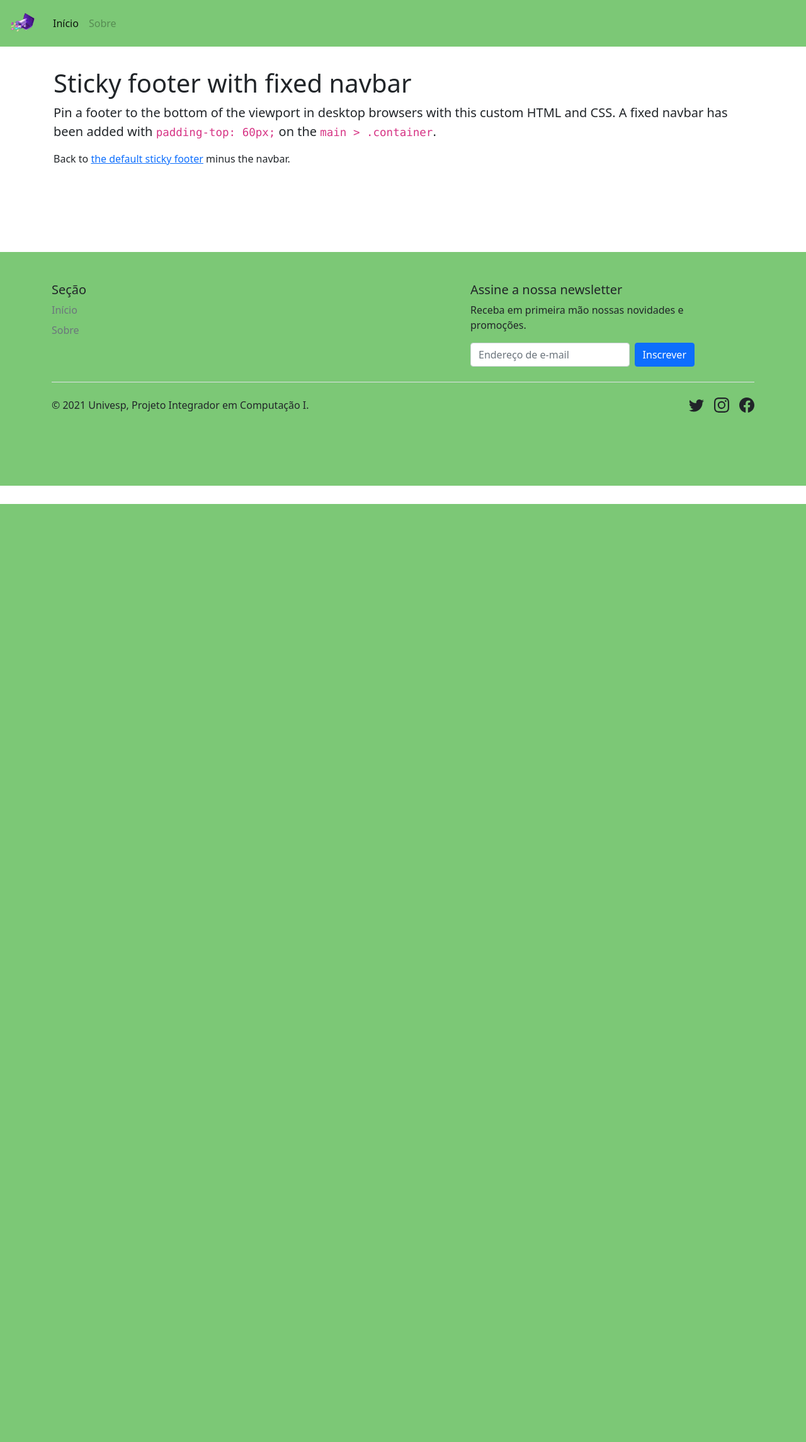
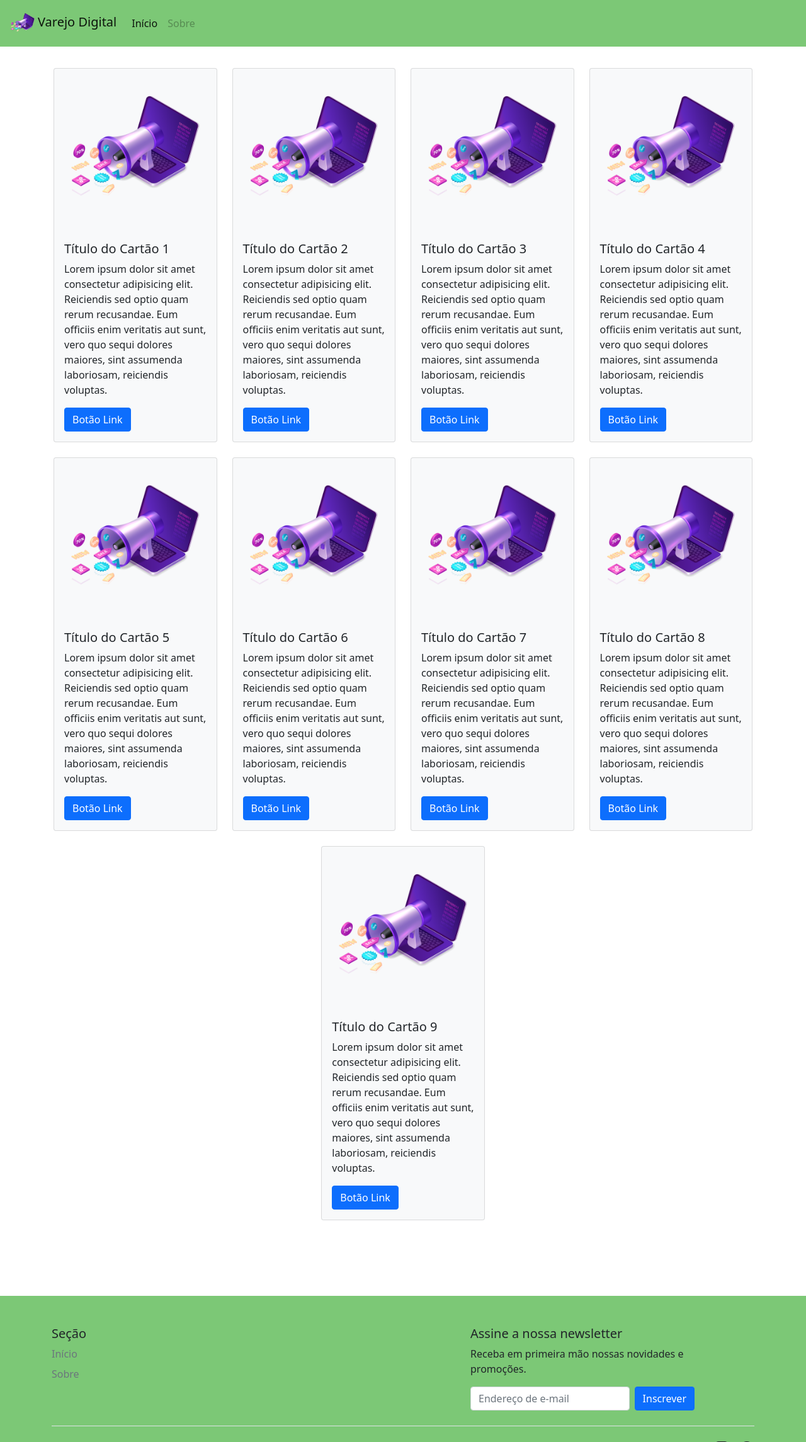
Before and after one commit to wpgoncalves/showcase, a Django app: page /index/ in a window 1280 px wide. Shown: the top 2289 px of the page at 63% size. Before the commit the page ends 800 px from the top, so only its background shows below. Run offline with Django 3.2, Linux system fonts and the light colour scheme.

Commit message:
criação do diretório de assets, inclusão dos cartões no corpo do template principal.

```diff
--- a/showcase/settings.py
+++ b/showcase/settings.py
@@ -118,7 +118,11 @@ USE_TZ = True
 # Static files (CSS, JavaScript, Images)
 # https://docs.djangoproject.com/en/3.2/howto/static-files/
 
-STATIC_URL = '/static/'
+STATIC_URL = '/assets/'
+
+STATICFILES_DIRS = [
+    Path.joinpath(BASE_DIR, "assets")
+]
 
 # Default primary key field type
 # https://docs.djangoproject.com/en/3.2/ref/settings/#default-auto-field
--- a/templates/index.html
+++ b/templates/index.html
@@ -1,12 +1,30 @@
 {% extends "model-page.html" %}
+{% load static %}
 
 {% block content %}
     <!-- Begin page content -->
     <main class="flex-shrink-0">
-        <div class="container">
-            <h1 class="mt-5">Sticky footer with fixed navbar</h1>
-            <p class="lead">Pin a footer to the bottom of the viewport in desktop browsers with this custom HTML and CSS. A fixed navbar has been added with <code class="small">padding-top: 60px;</code> on the <code class="small">main &gt; .container</code>.</p>
-            <p>Back to <a href="../examples/sticky-footer/">the default sticky footer</a> minus the navbar.</p>
+        <div class="container mt-4">
+
+            <!-- Teste com cards -->
+            <div class="row justify-content-md-center">
+
+                {% for i in "123456789" %}
+                    <!-- Card 1 -->
+                    <div class="col-sm-3">
+                        <div class="card text-dark bg-light mt-4">
+                            <img src="{% static 'img/brand.png' %}" class="card-img-top" alt="Descição da imagem.">
+
+                            <div class="card-body">
+                                <h5 class="card-title">Título do Cartão {{ i }}</h5>
+                                <p class="card-text">Lorem ipsum dolor sit amet consectetur adipisicing elit. Reiciendis sed optio quam rerum recusandae. Eum officiis enim veritatis aut sunt, vero quo sequi dolores maiores, sint assumenda laboriosam, reiciendis voluptas.</p>
+                                <a href="#" class="btn btn-primary">Botão Link</a>
+                            </div>
+                        </div>
+                    </div>
+                {% endfor %}
+
+            </div>
         </div>
     </main>
 {% endblock %}
--- a/templates/model-footer.html
+++ b/templates/model-footer.html
@@ -37,6 +37,5 @@
                 <li class="ms-3"><a class="link-dark" href="#"><svg class="bi" width="24" height="24"><use xlink:href="#facebook"/></svg></a></li>
             </ul>
         </div>
-
     </div>
 </footer>
--- a/templates/model-header.html
+++ b/templates/model-header.html
@@ -1,12 +1,12 @@
+{% load static %}
 <header>
     <!-- Fixed navbar -->
     <nav class="navbar navbar-expand-md navbar-light fixed-top" style="background-color: #7cc876;">
         <div class="container-fluid">
 
             <a class="navbar-brand" href="#">
-                <img src="./assets/brand.png" alt="" width="48" height="48">
+                <img src="{% static 'img/brand.png' %}" alt="Varejo Digital" width="48" height="48">Varejo Digital
             </a>
-<!--            <a class="navbar-brand" href="#">Navbar</a>-->
 
             <button class="navbar-toggler" type="button" data-bs-toggle="collapse" data-bs-target="#navbarCollapse" aria-controls="navbarCollapse" aria-expanded="false" aria-label="Toggle navigation">
                 <span class="navbar-toggler-icon"></span>
--- a/templates/model-page.html
+++ b/templates/model-page.html
@@ -1,5 +1,5 @@
 <!DOCTYPE html>
-<html lang="pt" class="h-100">
+<html lang="pt-br" class="h-100">
     <head>
         <!-- Required meta tags -->
         <meta charset="UTF-8">
```
Also changed, not shown: assets/img/brand.png (renamed from assets/brand.png).
